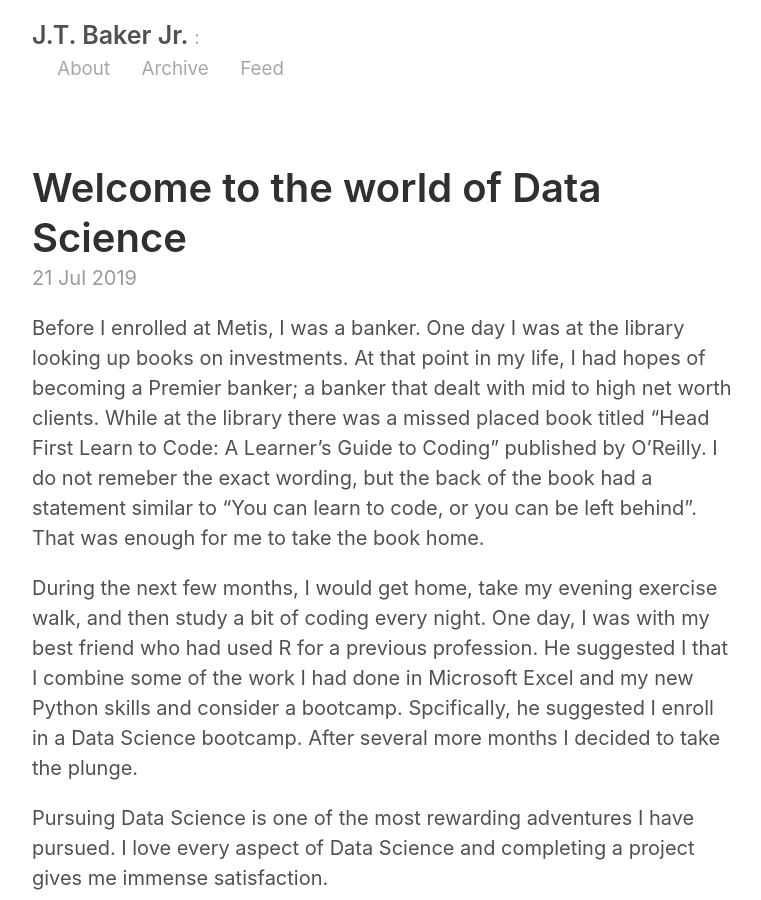
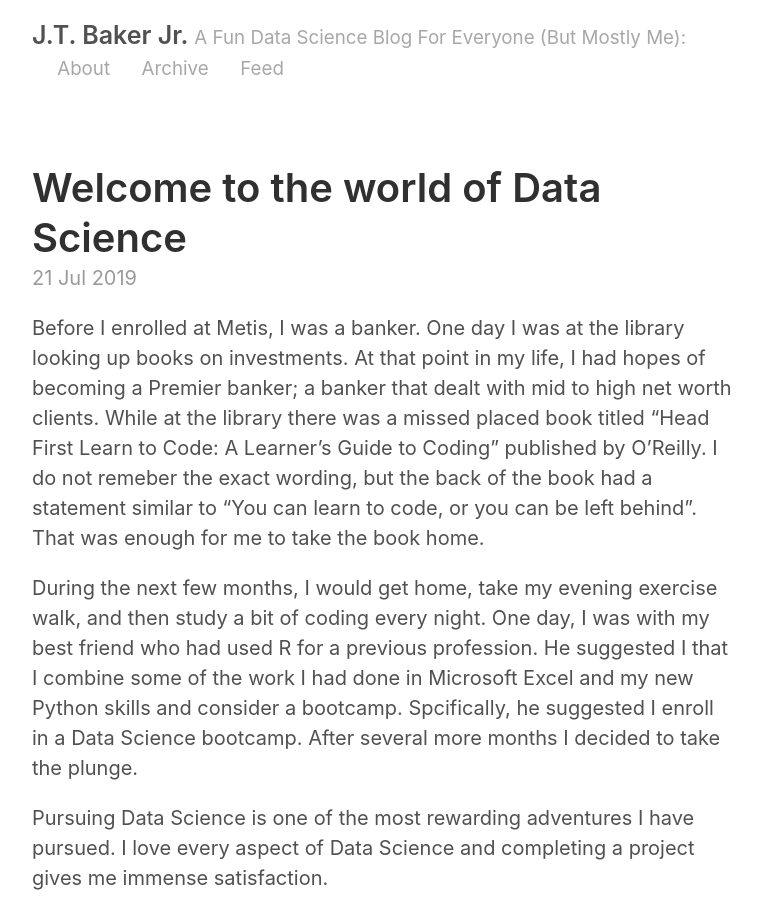
Before and after one commit to JTBake490/JTBake490.github.io, a Jekyll site: the page built from index.html, in a window 1280 px wide and 900 px high. Shown: the whole window, without its empty margins (258-1019 px from the left). Built offline with Jekyll 4.4.1, drawn with Linux system fonts in a browser that asks for light colours; the list of posts is cut into pages by our own code.

Commit message:
added tagline

```diff
--- a/_config.yml
+++ b/_config.yml
@@ -3,7 +3,7 @@ permalink:           pretty
 
 # Setup
 title:               J.T. Baker Jr.
-tagline:
+tagline:             A Fun Data Science Blog For Everyone (But Mostly Me)
 url:                 http://JTBake490.github.io
 paginate:            2
 baseurl:             ""
```
